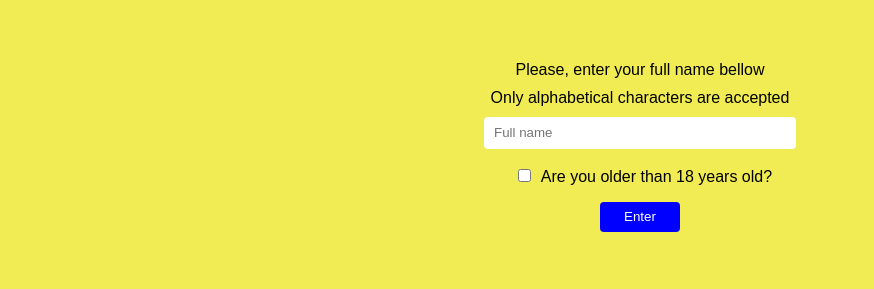
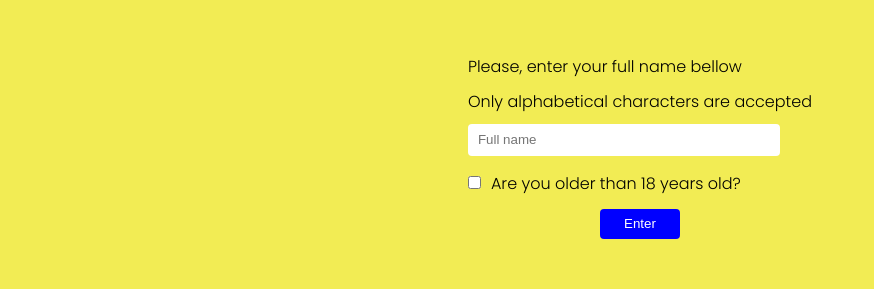
Before and after one commit to paulo-camara/bees-front-end, a React (Create React App) app: page /home in a window 1280 px wide. Shown: the part 219-508 px from the top of the page, without its empty margins (0-874 px from the left). Built offline with nearby package versions, Linux system fonts and the light colour scheme.

Commit message:
Change font and adjust aligns

```diff
--- a/src/App.tsx
+++ b/src/App.tsx
@@ -9,6 +9,9 @@
 const App = () => {
   return (
     <AxiosInterceptors>
+      <link rel="preconnect" href="https://fonts.googleapis.com"></link>
+      <link rel="preconnect" href="https://fonts.gstatic.com"></link>
+      <link href="https://fonts.googleapis.com/css2?family=Poppins:wght@300&display=swap" rel="stylesheet"></link>
       <UserContextProvider>
         <Router>
           <Switch>
--- a/src/components/Pages/Home/FormRegister/FormRegister.tsx
+++ b/src/components/Pages/Home/FormRegister/FormRegister.tsx
@@ -29,8 +29,10 @@
 
     return (
         <div>
+            <MessageContainer>
                 <MessageRules>Please, enter your full name bellow</MessageRules>
                 <MessageRules>Only alphabetical characters are accepted</MessageRules>
+            </MessageContainer>
             <div>
                 <InputField
                     data-testid="input-field"
@@ -48,6 +50,7 @@
                 />
                 <label>Are you older than 18 years old?</label>
             </div>
+            <ButtonContainer>
                 <ButtonAction
                     value={"Enter"}
                     data-testid="button-enter"
@@ -57,6 +60,7 @@
                 >
                     Enter
                 </ButtonAction>
+            </ButtonContainer>
         </div >
     )
 };
@@ -64,3 +68,12 @@
 const MessageRules = styled.div`
     margin-top: 10px;
 `;
+
+const MessageContainer = styled.div`
+    text-align: justify;
+`;
+
+const ButtonContainer = styled.div`
+    display: flex;
+    justify-content: center;
+`;
--- a/src/components/Pages/Home/Home.tsx
+++ b/src/components/Pages/Home/Home.tsx
@@ -33,7 +33,6 @@
 };
 
 const ContainerListPage = styled.div`
-    text-align: center;
     background-color: #f2ec54;
     min-height: 100vh;
 `;
--- a/src/components/shared/Card/Card.tsx
+++ b/src/components/shared/Card/Card.tsx
@@ -42,7 +42,7 @@
     height: 240px;
     border: 1px solid black;
     border-radius: 4px;
-    padding: 5px 20px 20px 20px;
+    padding: 5px 20px 30px 20px;
 `;
 
 const Header = styled.div`
--- a/src/components/shared/FormComponents/InputCheckbox.tsx
+++ b/src/components/shared/FormComponents/InputCheckbox.tsx
@@ -1,6 +1,6 @@
 import styled from "styled-components";
 
 export const InputCheckbox = styled.input`
-    margin: 10px;
+    margin: 10px 10px 10px 0px;
     cursor: pointer;
 `;
--- a/src/components/shared/FormComponents/InputField.tsx
+++ b/src/components/shared/FormComponents/InputField.tsx
@@ -1,7 +1,7 @@
 import styled from "styled-components";
 
 export const InputField = styled.input`
-    margin: 10px;
+    margin: 10px 10px 10px 0px;
     padding-left: 10px;
     height: 30px;
     width: 300px;
--- a/src/main.scss
+++ b/src/main.scss
@@ -4,7 +4,7 @@
     padding: 0px;
     margin: 0px;
     height: 100%;
-    font-family: sans-serif;
+    font-family: 'Poppins', sans-serif;
 }
 
 body {
```
Lines whose indentation alone changed are shown as unchanged.
